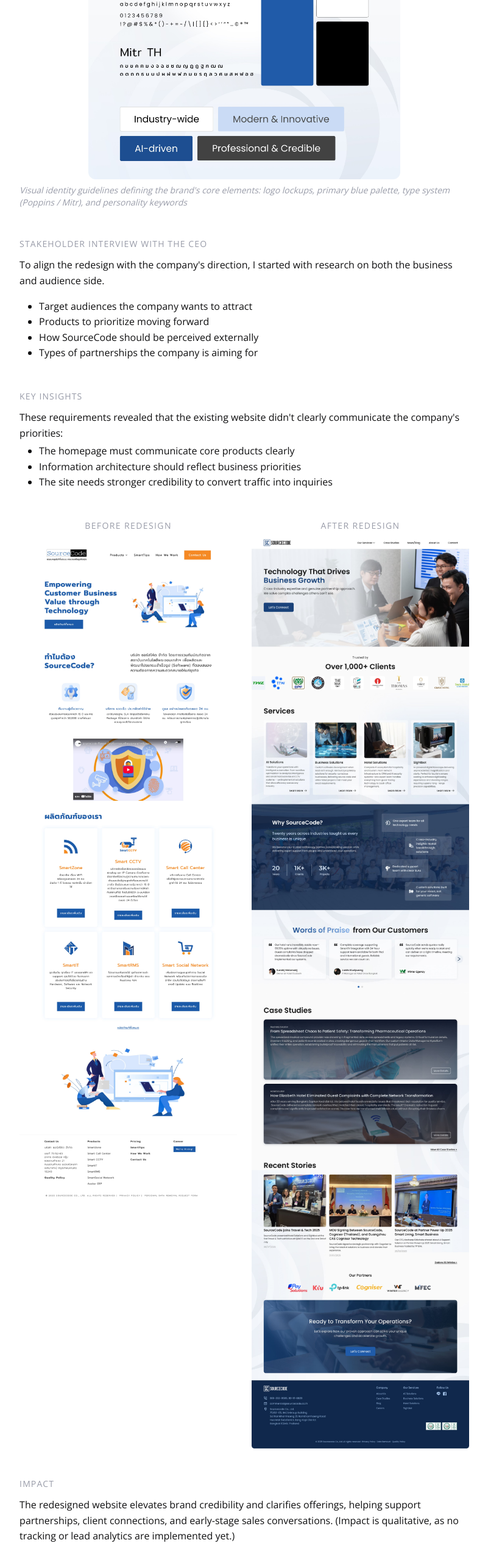
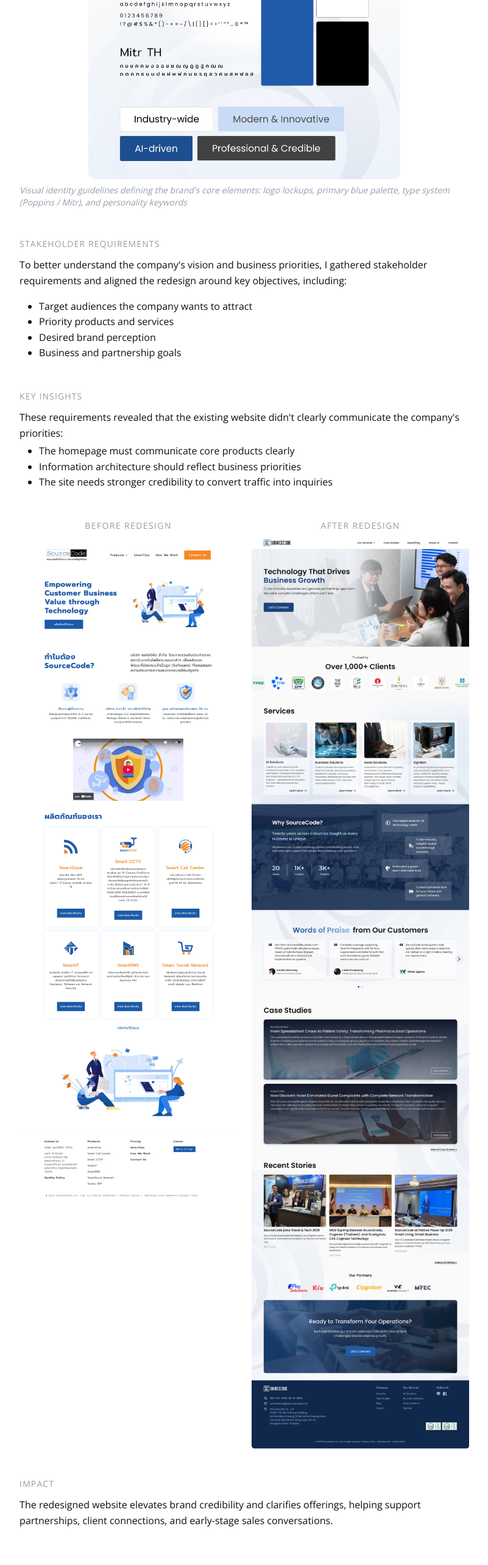
Before and after one commit to rungpilai/rungpilaip, a React (Vite) app: page /work/sc in a window 1280 px wide. Shown: the part 2131-4697 px from the top of the page at 61% size, without its empty margins (239-1040 px from the left). Built offline with nearby package versions, Linux system fonts and the light colour scheme.

Commit message:
fix: update visual identity guidelines and stakeholder interview section for clarity

```diff
--- a/src/pages/work/SC.jsx
+++ b/src/pages/work/SC.jsx
@@ -54,19 +54,21 @@ const SC = () => {
                         A clear brand direction was defined to align visual identity, tone, and interface design, ensuring a consistent and cohesive experience across all touchpoints.
                     </p>
                     <img src="/img/work/sourcecoode/sc-branding.jpg" alt="Brand direction whiteboard" className="w-full h-auto mt-6 mx-auto sm:max-w-lg rounded-xl" />
-                    <p className='text-(--color-text-subtitle) text-sm italic mt-2'>Visual identity guidelines defining the brand's core elements: logo lockups, primary blue palette, type system (Poppins / Mitr), and personality keywords</p>
+                    <p className='text-(--color-text-subtitle) text-sm italic mt-2'>
+                        Visual identity guidelines defining the brand's core elements: logo lockups, primary blue palette, type system (Poppins / Mitr), and personality keywords
+                    </p>
                 </div>
 
                 <div className={S.section}>
-                    <p className={`${S.label} mt-10`}>Stakeholder Interview with the CEO</p>
+                    <p className={`${S.label} mt-10`}>Stakeholder Requirements</p>
                     <p className={S.body}>
-                        To align the redesign with the company's direction, I started with research on both the business and audience side.
+                        To better understand the company's vision and business priorities, I gathered stakeholder requirements and aligned the redesign around key objectives, including:
                     </p>
                     <ul className={S.list}>
                         <li>Target audiences the company wants to attract</li>
-                        <li>Products to prioritize moving forward</li>
-                        <li>How SourceCode should be perceived externally</li>
-                        <li>Types of partnerships the company is aiming for</li>
+                        <li>Priority products and services</li>
+                        <li>Desired brand perception</li>
+                        <li>Business and partnership goals</li>
                     </ul>
                 </div>
 
@@ -98,7 +100,7 @@ const SC = () => {
                 <div className={S.section}>
                     <p className={S.label}>IMPACT</p>
                     <p className={S.body}>
-                        The redesigned website elevates brand credibility and clarifies offerings, helping support partnerships, client connections, and early-stage sales conversations. (Impact is qualitative, as no tracking or lead analytics are implemented yet.)
+                        The redesigned website elevates brand credibility and clarifies offerings, helping support partnerships, client connections, and early-stage sales conversations.
                     </p>
                 </div>
             </main>
```
